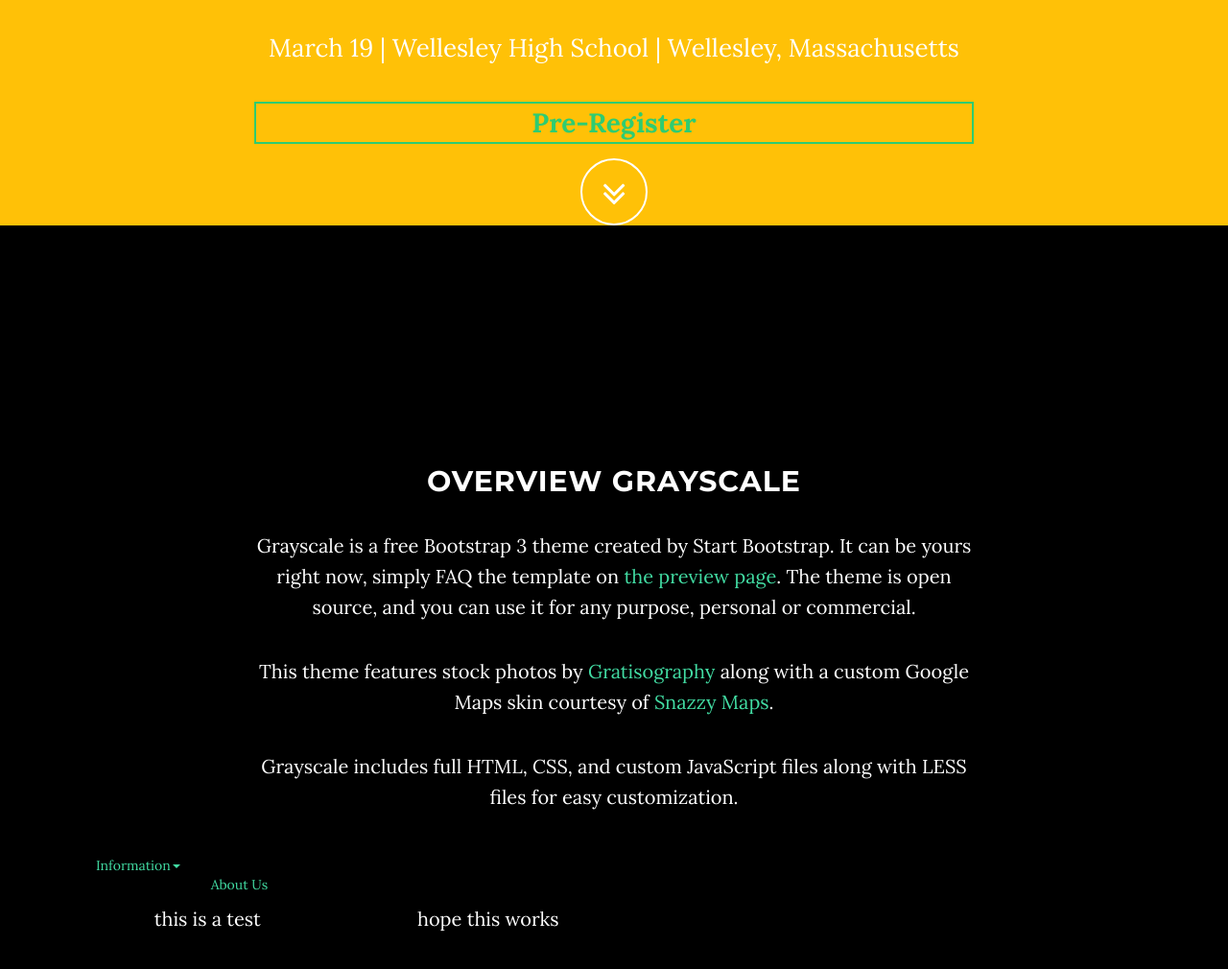
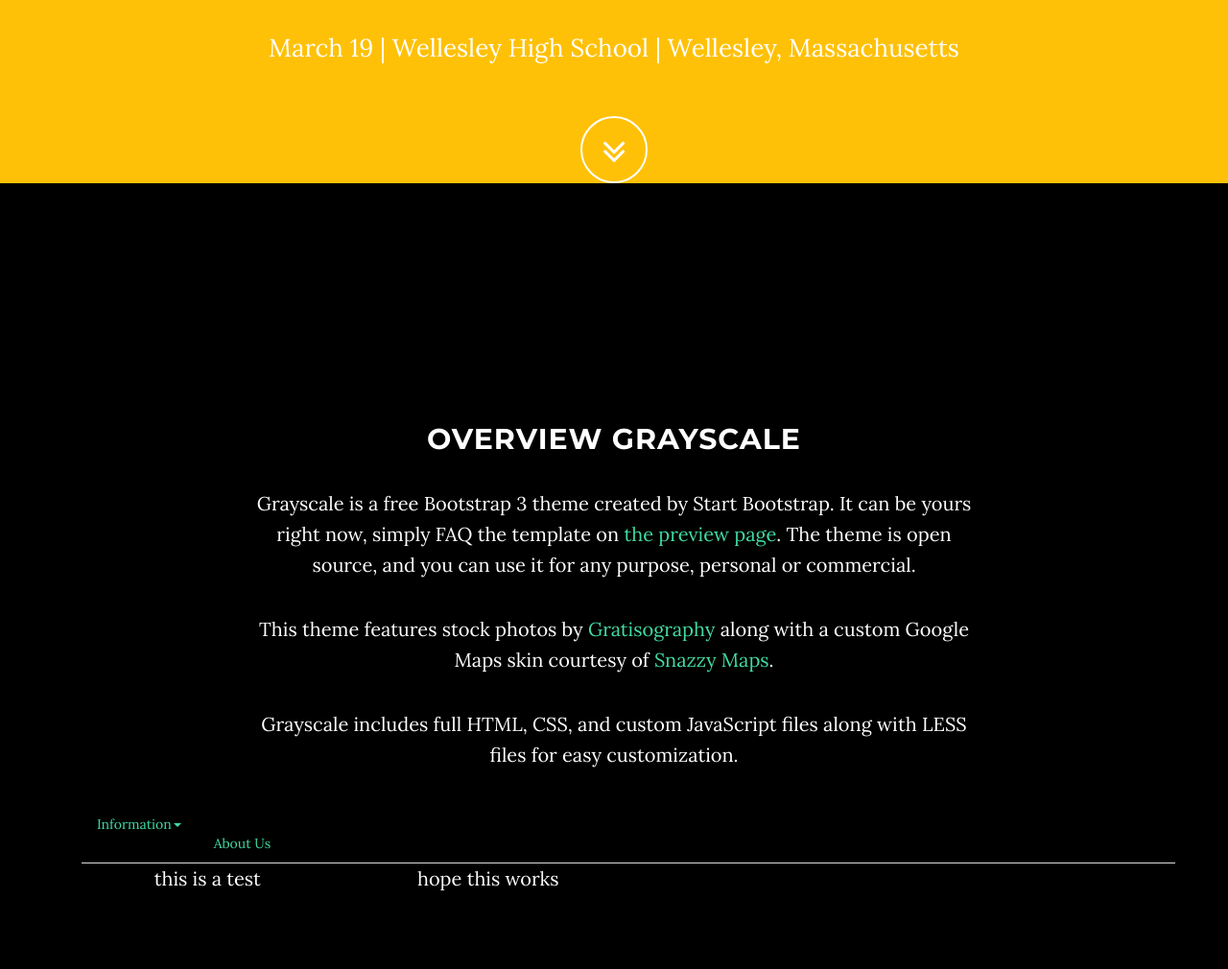
Before and after one commit to ethanchewy/WellesleyHackathon, a plain HTML site: page index.html in a window 1280 px wide. Shown: the part 833-1843 px from the top of the page at 96% size. Drawn offline with Linux system fonts and the light colour scheme; some packages are replaced by stand-ins of ours; some icons are missing.

Commit message:
Update index.html
change pills to tabs

```diff
--- a/index.html
+++ b/index.html
@@ -81,10 +81,9 @@
                         <img style="height:auto; width:auto; max-width:100%; max-height:100%;" src="img/wellesleylogo.png">
                         <h1 class="brand-heading">WellesleyHacks</h1>
                         <p class="intro-text">March 19 | Wellesley High School | Wellesley, Massachusetts</p>
-                        <div href="http://eepurl.com/brirQr" target="_blank" class="btn2">Pre-Register</div>
-                        <div href="#overview" class="btn btn-circle page-scroll">
+                        <a href="#overview" class="btn btn-circle page-scroll">
                             <i class="fa fa-angle-double-down animated"></i>
-                        </div>
+                        </a>
                     </div>
                 </div>
             </div>
@@ -103,7 +102,7 @@
         </div>
 
         <div class="container">
-        <ul class="nav nav-pills">
+        <ul class="nav nav-tabs">
                 <li class="dropdown">
                     <a class="dropdown-toggle" data-toggle="dropdown" href="#"><span class="glyphicon glyphicon-circle-info"></span>Information<span class="caret"></span></a>
                         <ul class="dropdown-menu">
```
